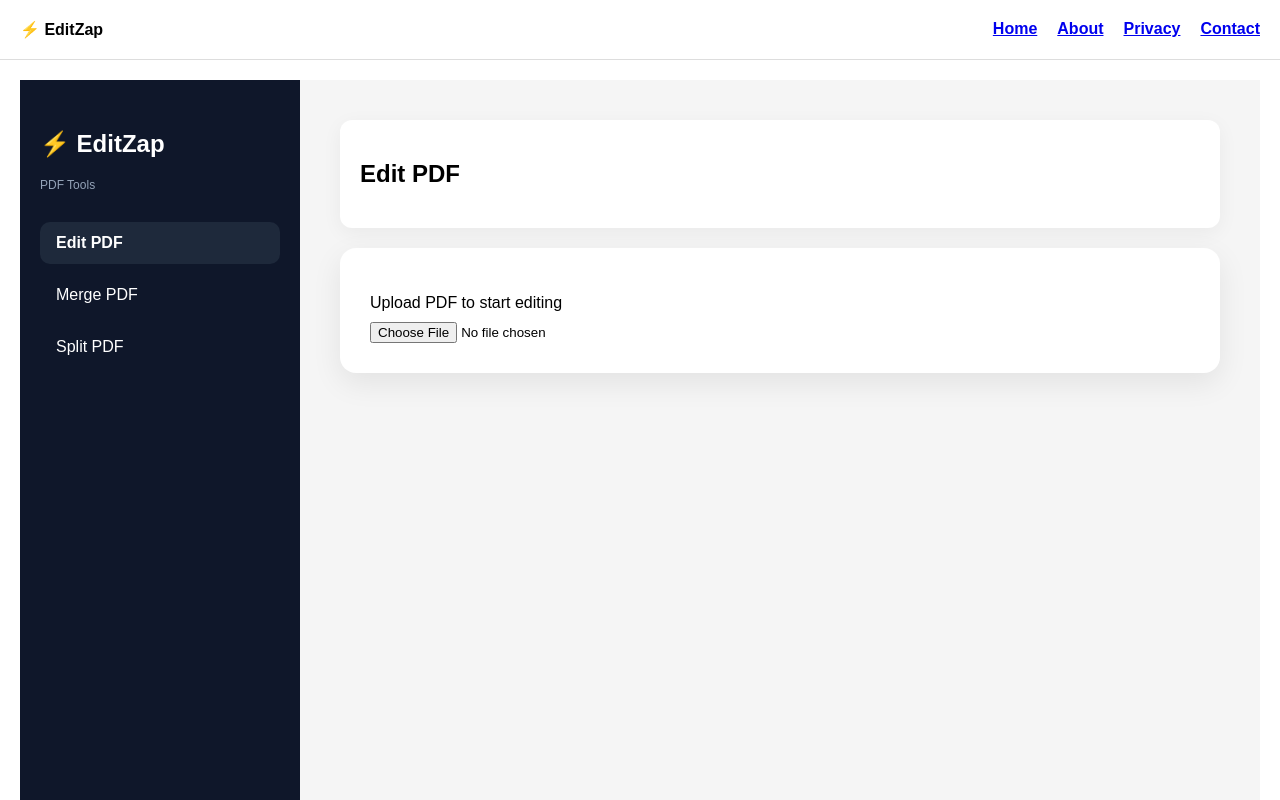
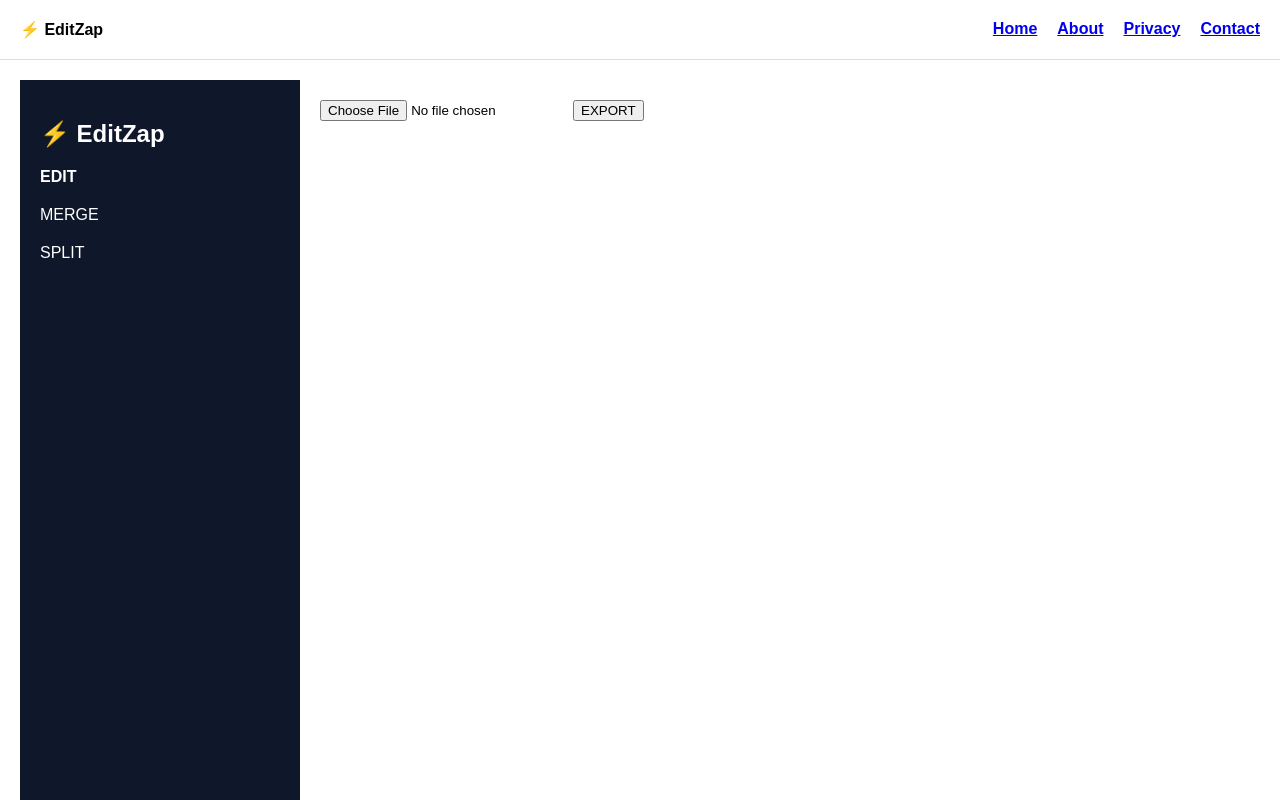
Before and after one commit to editzap/editzap, a Next.js app: page / in a window 1280 px wide. Shown: the top 800 px of the page. Built offline with nearby package versions, Linux system fonts and the light colour scheme.

Commit message:
final working version

```diff
--- a/app/page.tsx
+++ b/app/page.tsx
@@ -1,121 +1,318 @@
 "use client";
 
-import { useState } from "react";
+import { useState, useRef, useEffect } from "react";
+import { PDFDocument, rgb, StandardFonts } from "pdf-lib";
+
+type Box = {
+  x: number;
+  y: number;
+  text: string;
+  size: number;
+  color: string;
+  font: string;
+};
 
 export default function Editor() {
-  const [tool, setTool] = useState("edit");
+  const [tool, setTool] = useState<"edit" | "merge" | "split">("edit");
+
+  const [file, setFile] = useState<File | null>(null);
+  const [pdfUrl, setPdfUrl] = useState<string | null>(null);
+  const [boxes, setBoxes] = useState<Box[]>([]);
+  const [selected, setSelected] = useState<number | null>(null);
+
+  const [mergeFiles, setMergeFiles] = useState<File[]>([]);
+  const [splitFile, setSplitFile] = useState<File | null>(null);
+
+  const containerRef = useRef<HTMLDivElement | null>(null);
+  const dragRef = useRef<number | null>(null);
+
+  // ===== EDIT =====
+  const handleUpload = (e: any) => {
+    const f = e.target.files?.[0];
+    if (!f) return;
+
+    setFile(f);
+    setPdfUrl(URL.createObjectURL(f));
+    setBoxes([]);
+  };
+
+  const handleClick = (e: any) => {
+    if (!containerRef.current) return;
+
+    const rect = containerRef.current.getBoundingClientRect();
+
+    setBoxes((prev) => [
+      ...prev,
+      {
+        x: e.clientX - rect.left,
+        y: e.clientY - rect.top,
+        text: "",
+        size: 16,
+        color: "#000000",
+        font: "Helvetica",
+      },
+    ]);
+  };
+
+  const updateBox = (changes: Partial<Box>) => {
+    if (selected === null) return;
+
+    const updated = [...boxes];
+    updated[selected] = { ...updated[selected], ...changes };
+    setBoxes(updated);
+  };
+
+  // DRAG
+  const startDrag = (i: number, e: any) => {
+    e.stopPropagation();
+    dragRef.current = i;
+  };
+
+  const move = (e: any) => {
+    if (dragRef.current === null || !containerRef.current) return;
+
+    const rect = containerRef.current.getBoundingClientRect();
+
+    const updated = [...boxes];
+    updated[dragRef.current] = {
+      ...updated[dragRef.current],
+      x: e.clientX - rect.left,
+      y: e.clientY - rect.top,
+    };
+
+    setBoxes(updated);
+  };
+
+  const stopDrag = () => {
+    dragRef.current = null;
+  };
+
+  // DELETE
+  useEffect(() => {
+    const handleKey = (e: KeyboardEvent) => {
+      if (e.key === "Delete" && selected !== null) {
+        setBoxes((prev) => prev.filter((_, i) => i !== selected));
+        setSelected(null);
+      }
+    };
+
+    window.addEventListener("keydown", handleKey);
+    return () => window.removeEventListener("keydown", handleKey);
+  }, [selected]);
+
+  // EXPORT
+  const exportPDF = async () => {
+    if (!file) return;
+
+    const bytes = await file.arrayBuffer();
+    const pdfDoc = await PDFDocument.load(bytes);
+    const page = pdfDoc.getPages()[0];
+    const height = page.getHeight();
+
+    for (const b of boxes) {
+      if (!b.text) continue;
+
+      let font;
+      switch (b.font) {
+        case "Courier":
+          font = await pdfDoc.embedFont(StandardFonts.Courier);
+          break;
+        case "Times":
+          font = await pdfDoc.embedFont(StandardFonts.TimesRoman);
+          break;
+        default:
+          font = await pdfDoc.embedFont(StandardFonts.Helvetica);
+      }
+
+      const r = parseInt(b.color.slice(1, 3), 16) / 255;
+      const g = parseInt(b.color.slice(3, 5), 16) / 255;
+      const bl = parseInt(b.color.slice(5, 7), 16) / 255;
+
+      page.drawText(b.text, {
+        x: b.x,
+        y: height - b.y,
+        size: b.size,
+        font,
+        color: rgb(r, g, bl),
+      });
+    }
+
+    const pdfBytes = await pdfDoc.save();
+
+    const a = document.createElement("a");
+    a.href = URL.createObjectURL(
+      new Blob([new Uint8Array(pdfBytes)], { type: "application/pdf" })
+    );
+    a.download = "edited.pdf";
+    a.click();
+  };
+
+  // MERGE
+  const handleMergeUpload = (e: any) => {
+    setMergeFiles(Array.from(e.target.files || []));
+  };
+
+  const mergePDFs = async () => {
+    const merged = await PDFDocument.create();
+
+    for (const f of mergeFiles) {
+      const bytes = await f.arrayBuffer();
+      const pdf = await PDFDocument.load(bytes);
+      const pages = await merged.copyPages(pdf, pdf.getPageIndices());
+      pages.forEach((p) => merged.addPage(p));
+    }
+
+    const pdfBytes = await merged.save();
+
+    const a = document.createElement("a");
+    a.href = URL.createObjectURL(
+      new Blob([new Uint8Array(pdfBytes)], { type: "application/pdf" })
+    );
+    a.download = "merged.pdf";
+    a.click();
+  };
+
+  // SPLIT
+  const handleSplitUpload = (e: any) => {
+    setSplitFile(e.target.files[0]);
+  };
+
+  const splitPDF = async () => {
+    if (!splitFile) return;
+
+    const bytes = await splitFile.arrayBuffer();
+    const pdfDoc = await PDFDocument.load(bytes);
+
+    for (let i = 0; i < pdfDoc.getPageCount(); i++) {
+      const newPdf = await PDFDocument.create();
+      const [page] = await newPdf.copyPages(pdfDoc, [i]);
+      newPdf.addPage(page);
+
+      const pdfBytes = await newPdf.save();
+
+      const a = document.createElement("a");
+      a.href = URL.createObjectURL(
+        new Blob([new Uint8Array(pdfBytes)], { type: "application/pdf" })
+      );
+      a.download = `page-${i + 1}.pdf`;
+      a.click();
+    }
+  };
 
   return (
-    <div style={{ display: "flex", height: "100vh", background: "#f5f5f5" }}>
+    <div style={{ display: "flex", height: "100vh" }}>
 
       {/* SIDEBAR */}
+      <div style={{ width: 240, background: "#0f172a", color: "#fff", padding: 20 }}>
+        <h2>⚡ EditZap</h2>
+
+        {["edit", "merge", "split"].map((t) => (
           <div
+            key={t}
+            onClick={() => setTool(t as any)}
             style={{
-          width: 240,
-          background: "#0f172a",
-          color: "#fff",
-          padding: "30px 20px",
-          display: "flex",
-          flexDirection: "column",
-          justifyContent: "space-between",
+              marginTop: 20,
+              cursor: "pointer",
+              fontWeight: tool === t ? "bold" : "normal",
             }}
           >
-        {/* LOGO */}
-        <div>
-          <h2 style={{ fontWeight: "bold", fontSize: 24 }}>
-            ⚡ EditZap
-          </h2>
-
-          <p style={{ fontSize: 12, color: "#94a3b8", marginTop: 5 }}>
-            PDF Tools
-          </p>
-
-          {/* MENU */}
-          <div style={{ marginTop: 30 }}>
-            {[
-              { id: "edit", name: "Edit PDF" },
-              { id: "merge", name: "Merge PDF" },
-              { id: "split", name: "Split PDF" },
-            ].map((item) => (
-              <div
-                key={item.id}
-                onClick={() => setTool(item.id)}
-                style={{
-                  padding: "12px 16px",
-                  marginBottom: 10,
-                  borderRadius: 10,
-                  cursor: "pointer",
-                  background:
-                    tool === item.id ? "#1e293b" : "transparent",
-                  fontWeight: tool === item.id ? "bold" : "normal",
-                  transition: "0.2s",
-                }}
-              >
-                {item.name}
+            {t.toUpperCase()}
           </div>
         ))}
       </div>
+
+      {/* MAIN */}
+      <div style={{ flex: 1, padding: 20 }}>
+
+        {tool === "edit" && (
+          <>
+            <input type="file" onChange={handleUpload} />
+            <button onClick={exportPDF}>EXPORT</button>
+
+            {selected !== null && (
+              <div>
+                <input
+                  type="number"
+                  value={boxes[selected].size}
+                  onChange={(e) =>
+                    updateBox({ size: parseInt(e.target.value) || 16 })
+                  }
+                />
+
+                <input
+                  type="color"
+                  value={boxes[selected].color}
+                  onChange={(e) =>
+                    updateBox({ color: e.target.value })
+                  }
+                />
               </div>
+            )}
 
-        {/* FOOTER */}
-        <div style={{ fontSize: 12, color: "#64748b" }}>
-          © 2026 EditZap
-        </div>
-      </div>
+            {pdfUrl && (
+              <div
+                ref={containerRef}
+                onClick={handleClick}
+                onMouseMove={move}
+                onMouseUp={stopDrag}
+                style={{ position: "relative", marginTop: 20 }}
+              >
+                <iframe src={pdfUrl} width="100%" height="600px" />
 
-      {/* MAIN CONTENT */}
-      <div style={{ flex: 1, padding: 40 }}>
+                {boxes.map((b, i) => (
+                  <div
+                    key={i}
+                    contentEditable
+                    suppressContentEditableWarning
+                    onClick={(e) => {
+                      e.stopPropagation();
+                      setSelected(i);
+                    }}
+                    onInput={(e) => {
+                      const val = (e.target as HTMLDivElement).innerText;
 
-        {/* TOP BAR */}
-        <div
+                      const updated = [...boxes];
+                      updated[i].text = val;
+                      setBoxes(updated);
+                    }}
+                    onMouseDown={(e) => startDrag(i, e)}
                     style={{
+                      position: "absolute",
+                      left: b.x,
+                      top: b.y,
+                      fontSize: b.size,
+                      color: b.color,
+                      border:
+                        selected === i
+                          ? "2px solid black"
+                          : "1px solid gray",
                       background: "#fff",
-            padding: 20,
-            borderRadius: 12,
-            marginBottom: 20,
-            boxShadow: "0 5px 20px rgba(0,0,0,0.05)",
+                      padding: 4,
+                      cursor: "move",
                     }}
                   >
-          <h2 style={{ fontSize: 24, fontWeight: "bold" }}>
-            {tool === "edit" && "Edit PDF"}
-            {tool === "merge" && "Merge PDFs"}
-            {tool === "split" && "Split PDF"}
-          </h2>
+                    {b.text || "Type"}
                   </div>
-
-        {/* TOOL AREA */}
-        <div
-          style={{
-            background: "#fff",
-            padding: 30,
-            borderRadius: 16,
-            boxShadow: "0 10px 30px rgba(0,0,0,0.08)",
-          }}
-        >
-          {tool === "edit" && (
-            <>
-              <p style={{ marginBottom: 10 }}>
-                Upload PDF to start editing
-              </p>
-              <input type="file" />
+                ))}
+              </div>
+            )}
           </>
         )}
 
         {tool === "merge" && (
           <>
-              <p>Select multiple PDFs</p>
-              <input type="file" multiple />
+            <input type="file" multiple onChange={handleMergeUpload} />
+            <button onClick={mergePDFs}>MERGE</button>
           </>
         )}
 
         {tool === "split" && (
           <>
-              <p>Select PDF to split</p>
-              <input type="file" />
+            <input type="file" onChange={handleSplitUpload} />
+            <button onClick={splitPDF}>SPLIT</button>
           </>
         )}
       </div>
     </div>
-    </div>
   );
 }
```
Lines whose indentation alone changed are shown as unchanged.
